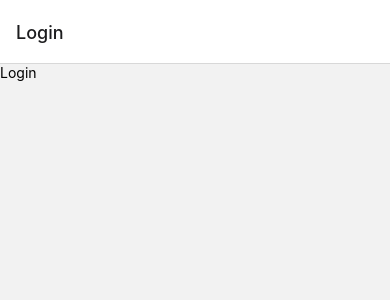
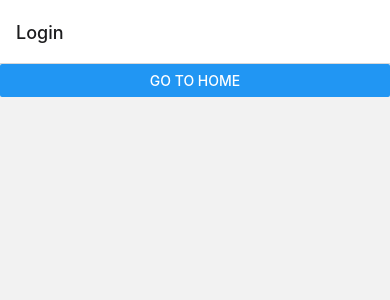
Before and after one commit to savety6/diary, a React Native app in the folder diary-ui/: screen /Login in a window 390 px wide. Shown: the top 300 px of the page. Built offline with nearby package versions, Linux system fonts and the light colour scheme.

Commit message:
ui kitten added and basic test on the login page

```diff
--- a/diary-ui/app.json
+++ b/diary-ui/app.json
@@ -24,7 +24,8 @@
       }
     },
     "web": {
-      "favicon": "./assets/favicon.png"
+      "favicon": "./assets/favicon.png",
+      "build": { "babel": { "include": [ "@ui-kitten/components" ] } }
     }
   }
 }
--- a/diary-ui/package.json
+++ b/diary-ui/package.json
@@ -10,6 +10,7 @@
     "web": "expo start --web"
   },
   "dependencies": {
+    "@eva-design/eva": "^2.2.0",
     "@expo/match-media": "^0.4.0",
     "@expo/webpack-config": "^19.0.0",
     "@react-navigation/native": "^6.1.9",
@@ -18,6 +19,7 @@
     "@types/react": "~18.2.14",
     "@types/react-native": "^0.72.5",
     "@types/react-redux": "^7.1.28",
+    "@ui-kitten/components": "^5.3.1",
     "expo": "~49.0.15",
     "expo-status-bar": "~1.6.0",
     "react": "18.2.0",
@@ -27,6 +29,7 @@
     "react-native-reanimated": "~3.3.0",
     "react-native-safe-area-context": "4.6.3",
     "react-native-screens": "~3.22.0",
+    "react-native-svg": "^13.14.0",
     "react-native-web": "~0.19.6",
     "react-redux": "^8.1.3",
     "react-responsive": "^9.0.2",
--- a/diary-ui/src/Pages/Login.tsx
+++ b/diary-ui/src/Pages/Login.tsx
@@ -1,12 +1,30 @@
-import { StyleSheet, Text, View } from 'react-native'
-import React from 'react'
+import { StyleSheet, Text, View, Button } from 'react-native'
+import React, {useState} from 'react'
 
 type Props = {}
 
 const Login = (props: Props) => {
+    const [text, setText] = useState(null)
+    const handlePress = async () => {
+        try {
+            const response = await fetch('http://localhost:3001/', {
+                method: 'GET',
+                headers: {
+                    'Content-Type': 'application/json',
+                },
+            })
+            const data = await response.text()
+            console.log(response)
+            setText(data)
+        } catch (error) {
+            console.warn(error);
+
+        }
+    }
     return (
         <View>
-            <Text>Login</Text>
+            <Text>{text}</Text>
+            <Button title="Go to Home" onPress={handlePress} />
         </View>
     )
 }
```
Also changed, not shown: 1 other file (tests, documents, lock files or other folders).
